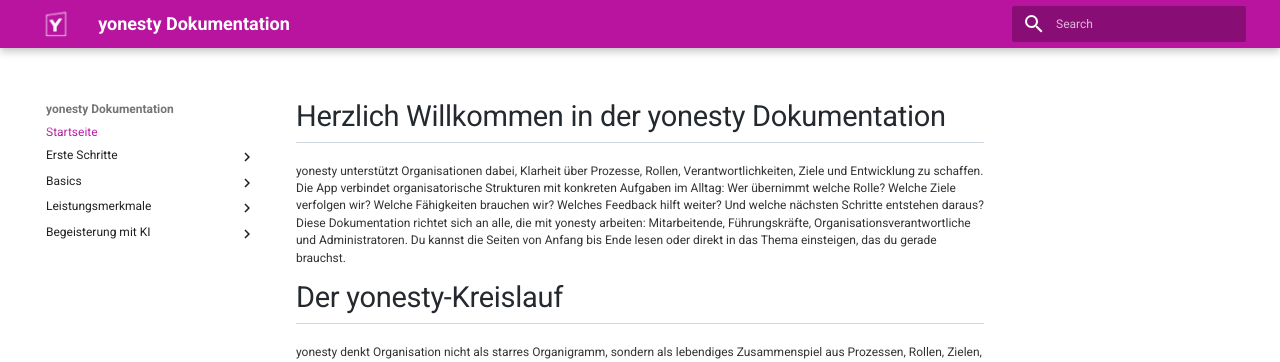
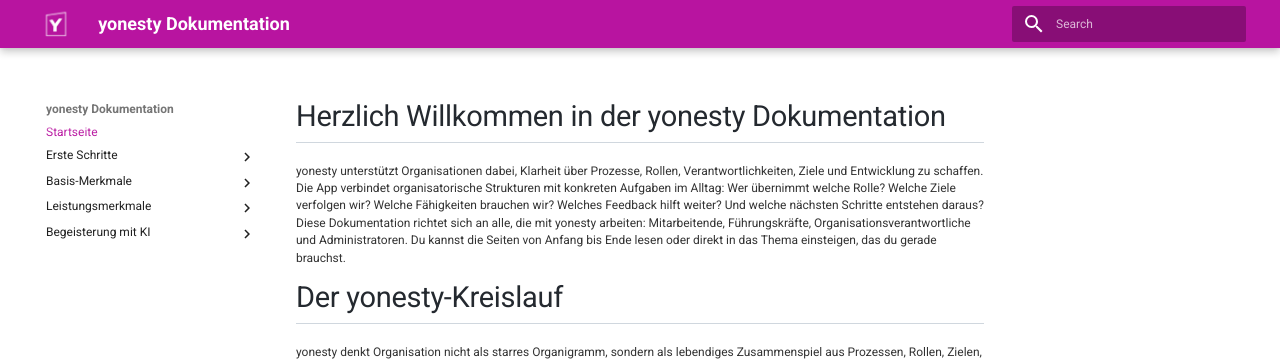
Before and after one commit to ricohaenelsoletti/yonesty, an MkDocs documentation site: the page built from docs/index.md, in a window 1280 px wide. Shown: the top 362 px of the page. Built offline with MkDocs 1.6.1 and Material for MkDocs 9.7.7, drawn with Linux system fonts in a browser that asks for light colours; some of the changed lines change nothing that is shown.

Commit message:
Rename 'Basics' section to 'Basis-Merkmale'

```diff
--- a/mkdocs.yml
+++ b/mkdocs.yml
@@ -27,7 +27,7 @@
       - Demo Unternehmen Hammer & Nagel GmbH: demo-hammer-und-nagel-gmbh.md
       - Rollenüberblick: Überblick-Welche-Rolle-übernimmt-welche-Aufgaben.md
 
-  - Basics:
+  - Basis-Merkmale:
       - Wichtige Begriffe: Wichtige-Begriffe.md
       - Organisation: Themenbereich Organisation.md
       - Personen und Teams: Themenbereich Personen und Teams.md
```
